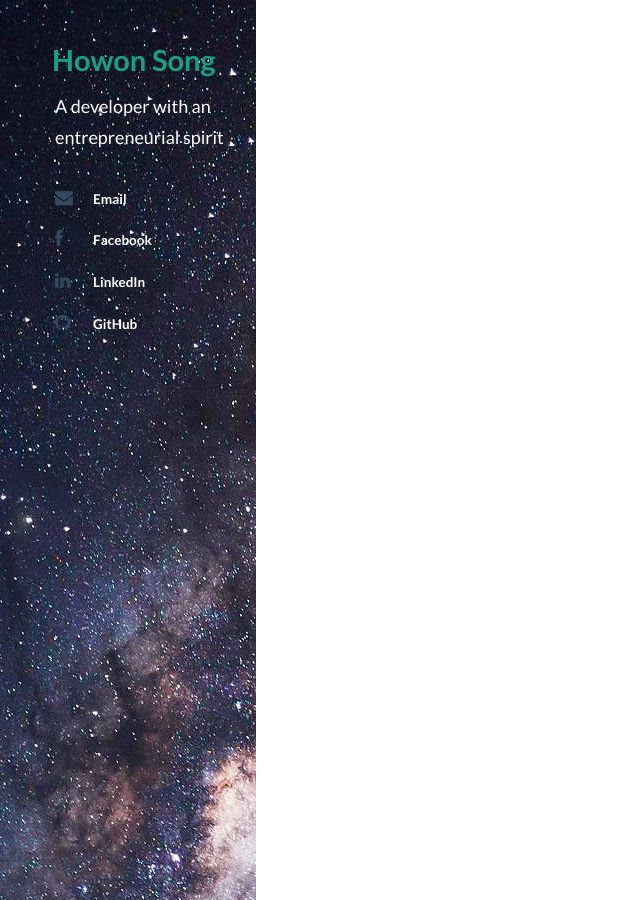
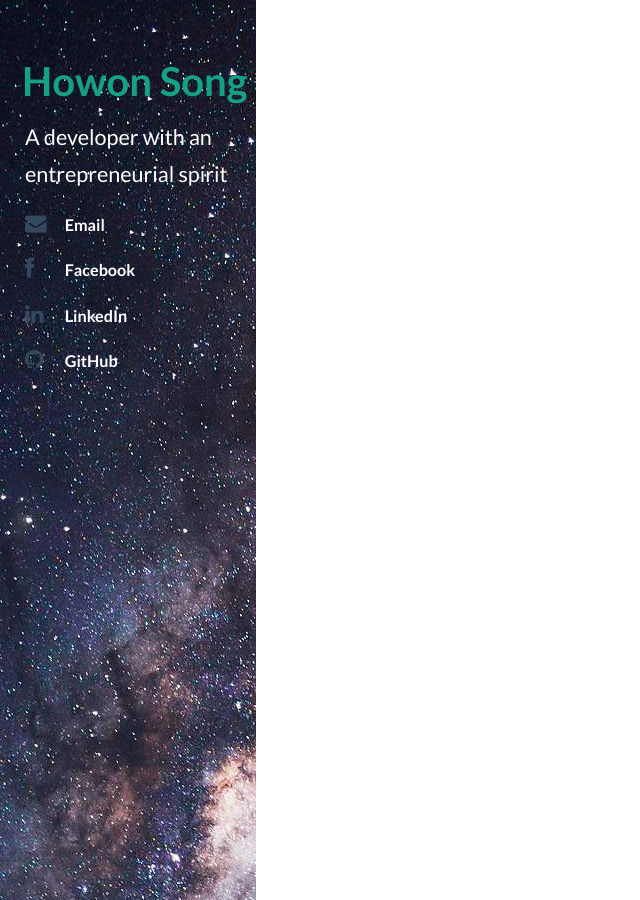
Before and after one commit to woniesong92/oldBlog, a Jekyll site: the page built from index.html, in a window 1280 px wide. Shown: the whole page, without its empty margins (0-640 px from the left). Built offline with Jekyll 4.4.1, drawn with Linux system fonts in a browser that asks for light colours; Markdown is read by kramdown in place of the engine named in the settings.

Commit message:
leftbar..

```diff
--- a/_layouts/default.html
+++ b/_layouts/default.html
@@ -29,11 +29,11 @@
       <script src="lib/flatui/js/bootstrap.min.js"></script>
 
       <div id="left-sidebar">
-        <h4 id="my-name"><a href="/">Howon Song</a></h4>
-        <p id="introduction">
-          <span>A developer with an</span>
-          <span>entrepreneurial spirit</span>
-        </p>
+        <h3 id="my-name"><a href="/">Howon Song</a></h3>
+        <div id="introduction">
+          <div>A developer with an</div>
+          <div>entrepreneurial spirit</div>
+        </div>
         <div id="about-info">
           <a href='#'><i class='fa fa-envelope'></i><span class='label'>Email</span></a>
           <a href='#'><i class='fa fa-facebook'></i><span class='label'>Facebook</span></a>
--- a/css/main.css
+++ b/css/main.css
@@ -18,7 +18,7 @@ html, body {
 body {
   margin-top: -10px;
   background-color: #FFF;
-  font: 13.34px Helvetica, Arial, sans-serif;
+  font: 10% Helvetica, Arial, sans-serif;
 }
 
 h1, h2, h3, h4, h5, h6 {
@@ -208,14 +208,15 @@ a:visited { color: #a0a; }
 
 #introduction {
   text-align: left;
-  width: 200px;
-  margin-left: 55px;
+  width: 100%;
+  margin-left: 25px;
+  font-size: 120%;
 }
 
 #left-sidebar #my-name {
   text-align: left;
-  width: 200px;
-  margin-left: 52px;
+  width: 250px;
+  margin-left: 22px;
   color: white;
 }
 
@@ -230,7 +231,8 @@ a:visited { color: #a0a; }
 #left-sidebar #about-info {
   display: table;
   padding-top: 10px;
-  margin-left: 55px;
+  margin-left: 25px;
+  font-size: 120%;
 }
 
 #left-sidebar #about-info a {
```
Also changed, not shown: img/fam.jpg (added).
